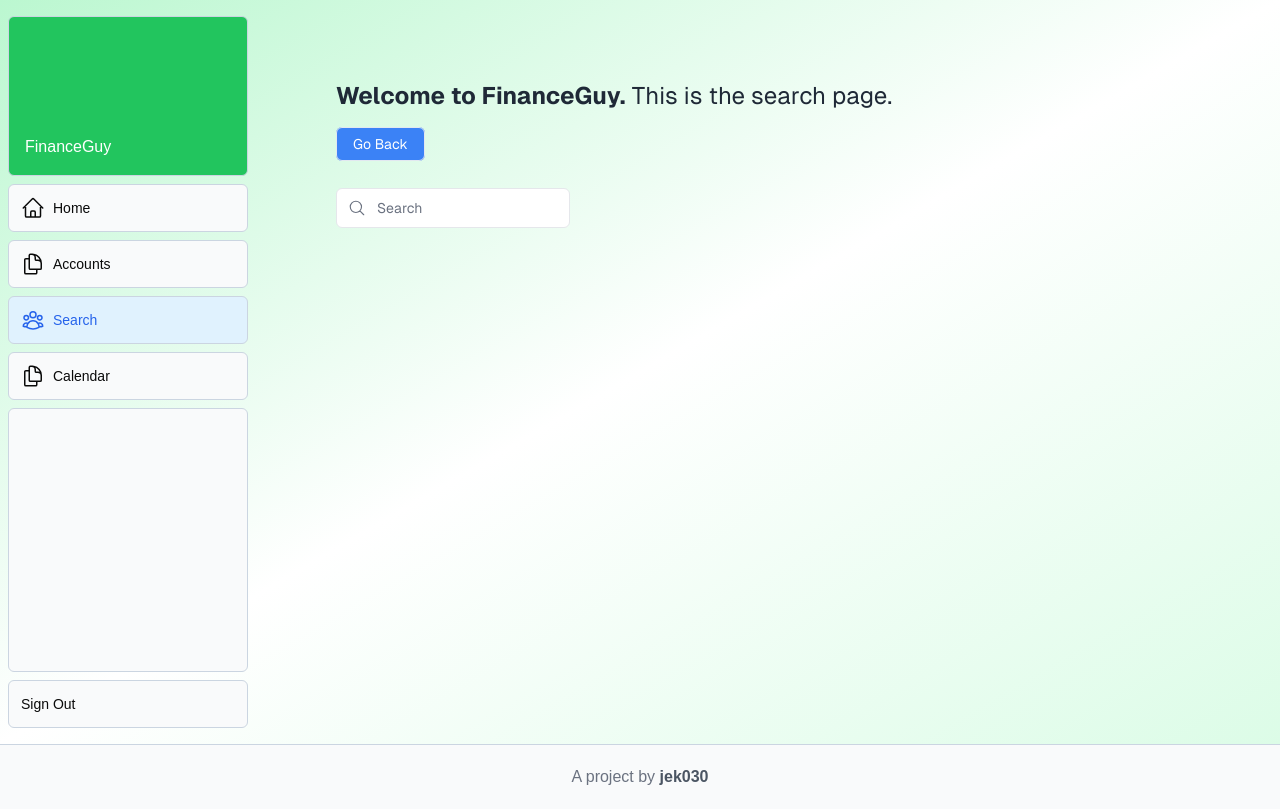
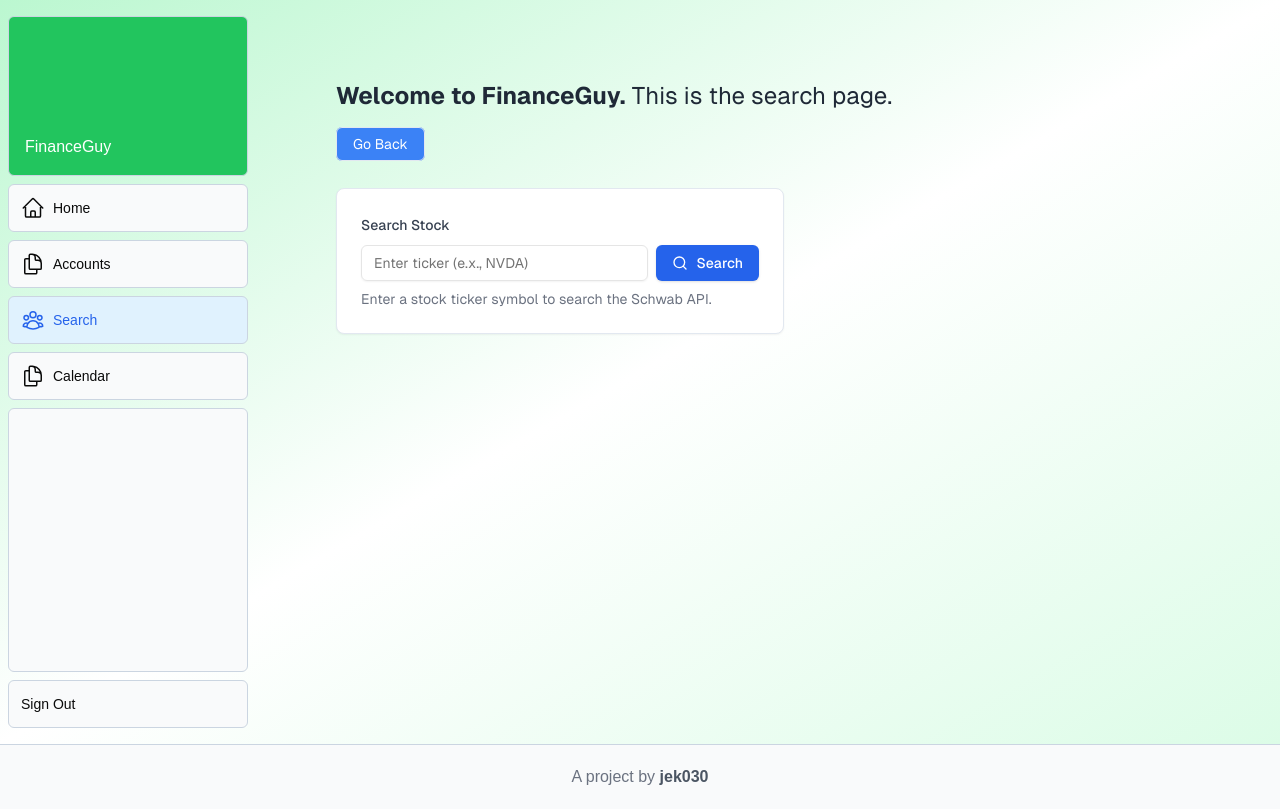
Before and after one commit to jek030/schwabApiNextJs, a Next.js app: page /search in a window 1280 px wide. Built offline with nearby package versions, Linux system fonts and the light colour scheme.

Commit message:
search now uses a button

```diff
--- a/app/page.tsx
+++ b/app/page.tsx
@@ -17,9 +17,10 @@ export default function Home() {
         </strong>
           <ul className="list-inside list-decimal text-center sm:text-left font-[family-name:var(--font-geist-mono)]">
           <li>have the calendar add the price of the calendar as a category</li>
-          <li>cache the getPositions and getTickers calls</li>
+          <li>cache the getPositions and getTickers calls?</li>
             <li> fix all table footers, if not data in suspense then table says page 1 of 0</li>
             <li>replace the search with a form</li>
+            <li>remove NaN from ticker page id web service calls fails</li>
             <li>Add database tables for positions, figure out why date is 1 day ahead when inserting...</li>
             <li>why is the accounts page taking so long to load? add skeleton and see if it loads faster..why can't sort account table?</li>
             <li> add calendar to accounts page</li>
--- a/app/search/page.tsx
+++ b/app/search/page.tsx
@@ -1,12 +1,13 @@
 "use client";
-//import { accounts as accountsFile }  from '@/app/lib/accounts';
+
 import Link from 'next/link';
-import Search from '../ui/search';
 import { zodResolver } from "@hookform/resolvers/zod"
 import { useForm } from "react-hook-form"
 import { z } from "zod"
 import { Button } from "@/components/ui/button"
 import { Input } from "@/components/ui/input"
+import { Search as SearchIcon } from 'lucide-react'
+import { useRouter } from 'next/navigation';
 
 import {
   Form,
@@ -19,70 +20,68 @@ import {
 } from "@/components/ui/form"
 
 const FormSchema = z.object({
-  ticker: z.string().min(2, {
+  ticker: z.string().min(1, {
     message: "Ticker must be at least 1 character.",
   }),
 })
 
-export function InputForm() {
+export function SearchForm() {
+  const router = useRouter();
   const form = useForm<z.infer<typeof FormSchema>>({
     resolver: zodResolver(FormSchema),
     defaultValues: {
       ticker: "",
     },
-
   })
 
   function onSubmit(data: z.infer<typeof FormSchema>) {
-    console.log(data.ticker)
-    //toast({
-    //  title: "You submitted the following values:",
-    //  description: (
-    //    <pre className="mt-2 w-[340px] rounded-md bg-slate-950 p-4">
-    //      <code className="text-white">{JSON.stringify(data, null, 2)}</code>
-    //    </pre>
-    //  ),
-    //})
+    router.push(`/search/${data.ticker.toUpperCase()}`);
   }
 
   return (
     <Form {...form}>
-      <form onSubmit={form.handleSubmit(onSubmit)} className="w-2/3 space-y-6">
+      <form onSubmit={form.handleSubmit(onSubmit)} className="w-full border border-slate-200 max-w-md space-y-4 bg-white p-6 rounded-lg shadow-sm">
         <FormField
           control={form.control}
           name="ticker"
           render={({ field }) => (
             <FormItem>
-              <FormLabel>Ticker</FormLabel>
+              <FormLabel className="text-gray-700">Search Stock</FormLabel>
+              <div className="flex gap-2">
                 <FormControl>
-                <Input placeholder="NVDA" {...field} />
+                  <Input
+                    placeholder="Enter ticker (e.x., NVDA)"
+                    className="flex-1"
+                    {...field}
+                  />
                 </FormControl>
-              <FormDescription>
-                Enter a ticker to search for.
+                <Button
+                  type="submit"
+                  className="bg-blue-600 hover:bg-blue-700 text-white flex items-center gap-2"
+                >
+                  <SearchIcon className="h-4 w-4" />
+                  Search
+                </Button>
+              </div>
+              <FormDescription className="text-sm text-gray-500">
+                Enter a stock ticker symbol to search the Schwab API.
               </FormDescription>
               <FormMessage />
             </FormItem>
           )}
         />
-        <Button type="submit">Submit</Button>
       </form>
     </Form>
-
   )
 }
 
-
-export  default  function Page() {
-
-
+export default function Page() {
   return (
-
     <div className="grid grid-rows-[20px_1fr_20px] p-8 pb-20 gap-8 sm:p-20 font-[family-name:var(--font-geist-sans)]">
       <header className="flex flex-col gap-8 sm:items-start">
-      <p className={`text-xl text-gray-800 md:text-2xl `}>
+        <p className="text-xl text-gray-800 md:text-2xl">
           <strong>Welcome to FinanceGuy.</strong> This is the search page.
         </p>
-
       </header>
       <main className="flex flex-col gap-8 row-start-2 justify-items-center items-center sm:items-start">
         <p>
@@ -93,8 +92,7 @@ export  default  function Page() {
             Go Back
           </Link>
         </p>
-        <Search placeholder='Search'></Search>
-
+        <SearchForm />
       </main>
     </div>
   );
```
Lines whose indentation alone changed are shown as unchanged.
